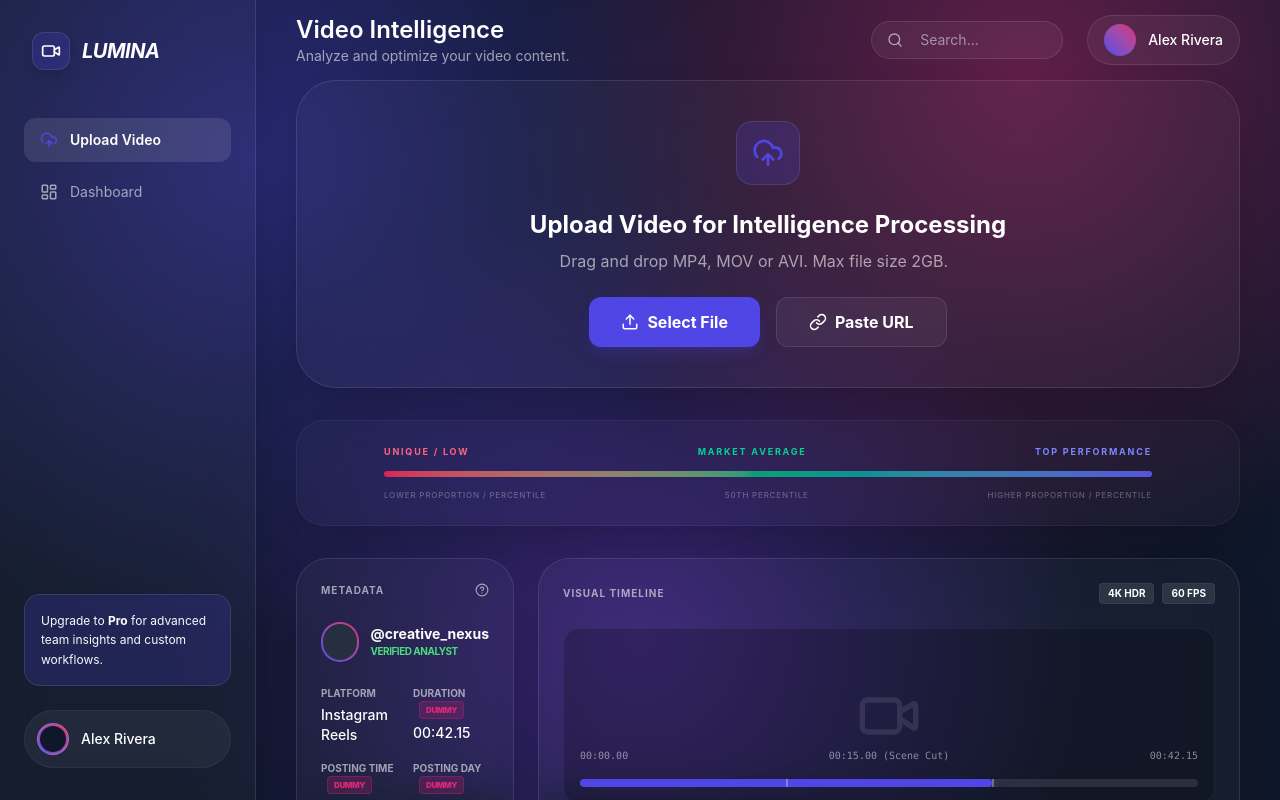
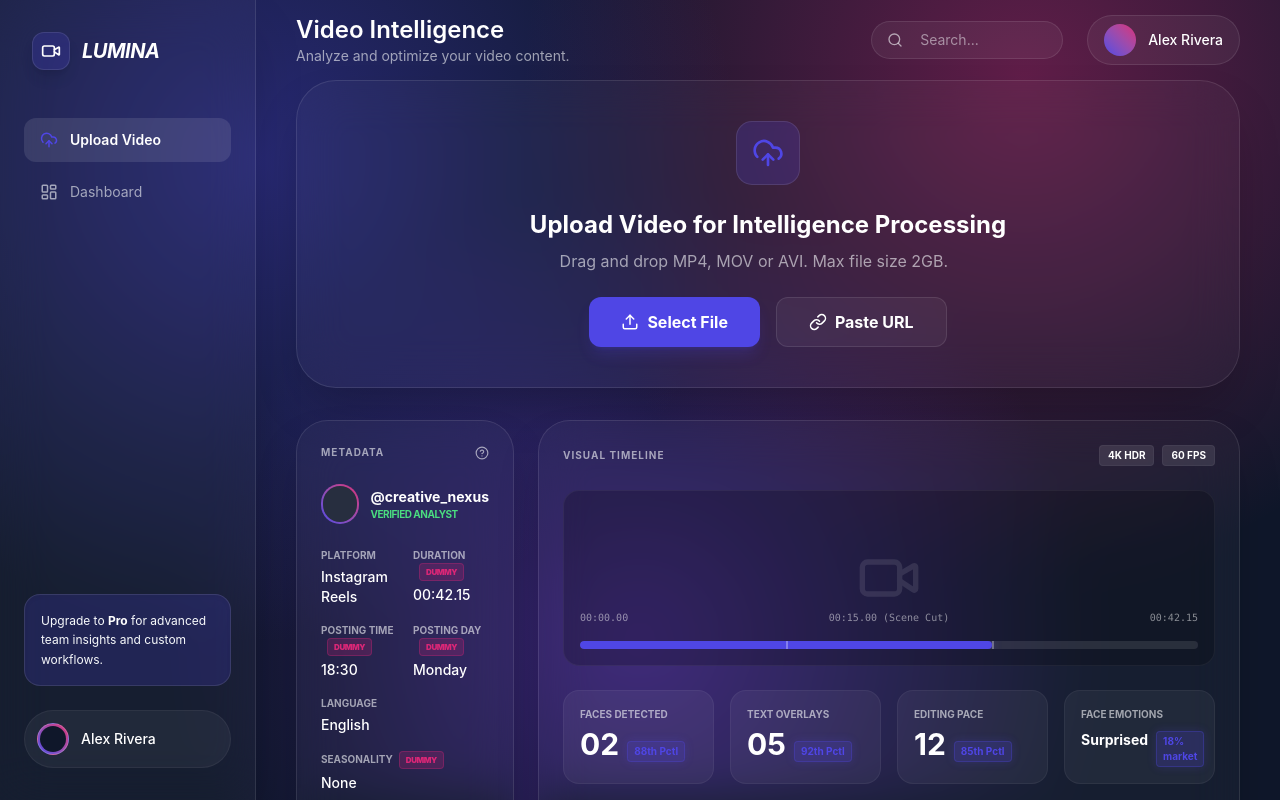
Before and after one commit to fathindifa26/frontend-content, a React (Vite) app: page / in a window 1280 px wide. Shown: the top 800 px of the page. Built offline with nearby package versions, Linux system fonts and the light colour scheme.

Commit message:
badge sudah benar

```diff
--- a/src/components/upload/ExplanationCard.tsx
+++ /dev/null
@@ -1,25 +0,0 @@
-import { Info, BarChart3, PieChart } from "lucide-react";
-
-export function ExplanationCard() {
-  return (
-    <div className="glass-panel p-6 rounded-[28px] border-white/5 bg-white/2 relative overflow-hidden">
-      <div className="max-w-3xl mx-auto space-y-3">
-        <div className="flex justify-between items-end text-[9px] font-bold uppercase tracking-[0.2em]">
-          <span className="text-rose-400">Unique / Low</span>
-          <span className="text-emerald-400">Market Average</span>
-          <span className="text-indigo-400">Top Performance</span>
-        </div>
-
-        <div className="relative h-1.5 w-full rounded-full bg-white/5 overflow-hidden">
-          <div className="absolute inset-0 bg-gradient-to-r from-rose-500 via-emerald-500 to-indigo-500 opacity-80" />
-        </div>
-
-        <div className="flex justify-between text-[8px] font-medium text-on-surface-variant/50 uppercase tracking-widest">
-          <span>Lower Proportion / Percentile</span>
-          <span>50th Percentile</span>
-          <span>Higher Proportion / Percentile</span>
-        </div>
-      </div>
-    </div>
-  );
-}
--- a/src/components/upload/TimelineCard.tsx
+++ b/src/components/upload/TimelineCard.tsx
@@ -9,21 +9,24 @@ export function TimelineCard({ data, market }: TimelineCardProps) {
   const visual = data || {};
   const m = market || {};
 
-  const getPercentileColor = (percentile: number | undefined) => {
-    // Default to average (Green) if data is missing for the "DUMMY" state
-    const p = percentile !== undefined && !isNaN(percentile) ? percentile : 60;
+  const getNumericColor = (percentile: number | undefined, fallback: number = 50) => {
+    const p = (percentile !== undefined && !isNaN(percentile)) ? percentile : fallback;
 
-    if (p >= 80) return "bg-indigo-500/20 text-indigo-400 border-indigo-500/30 shadow-[0_0_10px_rgba(99,102,241,0.2)]";
-    if (p >= 40) return "bg-emerald-500/20 text-emerald-400 border-emerald-500/30 shadow-[0_0_10px_rgba(16,185,129,0.2)]";
-    return "bg-rose-500/20 text-rose-400 border-rose-500/30 shadow-[0_0_10px_rgba(244,63,94,0.2)]";
+    if (p > 65) return "bg-primary/20 text-primary border-primary/30 shadow-[0_0_10px_rgba(79,70,229,0.2)]"; // Blue (Above Median)
+    if (p > 35) return "bg-success/20 text-success border-success/30 shadow-[0_0_10px_rgba(74,222,128,0.2)]"; // Green (Near Median)
+    return "bg-error/20 text-error border-error/30 shadow-[0_0_10px_rgba(248,113,113,0.2)]"; // Red (Below Median)
   };
 
-  const getProportionColor = (proportion: number | undefined) => {
-    const p = proportion !== undefined && !isNaN(proportion) ? proportion : 15;
+  const getCategoricalColor = (proportion: number | undefined, avgProportion: number | undefined, fallback: number = 15) => {
+    const p = (proportion !== undefined && !isNaN(proportion)) ? proportion : fallback;
+    const avg = (avgProportion !== undefined && !isNaN(avgProportion)) ? avgProportion : 15;
 
-    if (p >= 25) return "bg-indigo-500/20 text-indigo-400 border-indigo-500/30";
-    if (p >= 10) return "bg-emerald-500/20 text-emerald-400 border-emerald-500/30";
-    return "bg-rose-500/20 text-rose-400 border-rose-500/30";
+    // Green if significantly above average (> 120% of avg)
+    if (p > avg * 1.2) return "bg-success/20 text-success border-success/30 shadow-[0_0_10px_rgba(74,222,128,0.2)]";
+    // Blue if near average (80% - 120% of avg)
+    if (p > avg * 0.8) return "bg-primary/20 text-primary border-primary/30 shadow-[0_0_10px_rgba(79,70,229,0.2)]";
+    // Red if significantly below average (< 80% of avg)
+    return "bg-error/20 text-error border-error/30 shadow-[0_0_10px_rgba(248,113,113,0.2)]";
   };
 
   return (
@@ -60,8 +63,8 @@ export function TimelineCard({ data, market }: TimelineCardProps) {
           <p className="text-[10px] text-on-surface-variant uppercase font-bold mb-1">Faces Detected</p>
           <div className="flex items-baseline space-x-2">
             <p className="text-3xl font-bold text-white">{visual.face_present ?? "02"}</p>
-            <p className={`text-[10px] font-bold px-1.5 py-0.5 rounded border transition-colors ${getPercentileColor(m.face_present?.percentile ?? 88)}`}>
-              {m.face_present && !isNaN(m.face_present.percentile) ? `Top ${Math.round(100 - m.face_present.percentile)}%` : "Top 12%"}
+            <p className={`text-[10px] font-bold px-1.5 py-0.5 rounded border transition-colors ${getNumericColor(m.face_present?.percentile, 88)}`}>
+              {m.face_present && !isNaN(m.face_present.percentile) ? `${Math.round(m.face_present.percentile)}th Pctl` : "88th Pctl"}
             </p>
           </div>
         </div>
@@ -69,8 +72,8 @@ export function TimelineCard({ data, market }: TimelineCardProps) {
           <p className="text-[10px] text-on-surface-variant uppercase font-bold mb-1">Text Overlays</p>
           <div className="flex items-baseline space-x-2">
             <p className="text-3xl font-bold text-white">{visual.text_overlay_count ?? "05"}</p>
-            <p className={`text-[10px] font-bold px-1.5 py-0.5 rounded border transition-colors ${getPercentileColor(m.text_overlay_count?.percentile ?? 92)}`}>
-              {m.text_overlay_count && !isNaN(m.text_overlay_count.percentile) ? `Top ${Math.round(100 - m.text_overlay_count.percentile)}%` : "Top 8%"}
+            <p className={`text-[10px] font-bold px-1.5 py-0.5 rounded border transition-colors ${getNumericColor(m.text_overlay_count?.percentile, 92)}`}>
+              {m.text_overlay_count && !isNaN(m.text_overlay_count.percentile) ? `${Math.round(m.text_overlay_count.percentile)}th Pctl` : "92th Pctl"}
             </p>
           </div>
         </div>
@@ -78,8 +81,8 @@ export function TimelineCard({ data, market }: TimelineCardProps) {
           <p className="text-[10px] text-on-surface-variant uppercase font-bold mb-1">Editing Pace</p>
           <div className="flex items-baseline space-x-2">
             <p className="text-3xl font-bold text-white">{visual.scene_cut_estimate ?? "12"}</p>
-            <p className={`text-[10px] font-bold px-1.5 py-0.5 rounded border transition-colors ${getPercentileColor(m.scene_cut_estimate?.percentile ?? 85)}`}>
-              {m.scene_cut_estimate && !isNaN(m.scene_cut_estimate.percentile) ? `Top ${Math.round(100 - m.scene_cut_estimate.percentile)}%` : "Top 15%"}
+            <p className={`text-[10px] font-bold px-1.5 py-0.5 rounded border transition-colors ${getNumericColor(m.scene_cut_estimate?.percentile, 85)}`}>
+              {m.scene_cut_estimate && !isNaN(m.scene_cut_estimate.percentile) ? `${Math.round(m.scene_cut_estimate.percentile)}th Pctl` : "85th Pctl"}
             </p>
           </div>
         </div>
@@ -87,7 +90,7 @@ export function TimelineCard({ data, market }: TimelineCardProps) {
           <p className="text-[10px] text-on-surface-variant uppercase font-bold mb-1">Face Emotions</p>
           <div className="flex items-baseline space-x-2">
             <p className="text-sm font-bold text-white mt-1 capitalize">{visual.face_emotion || "Surprised"}</p>
-            <p className={`text-[10px] font-bold px-1.5 py-0.5 rounded border transition-colors ${getProportionColor(m.face_emotion?.proportion ?? 18)}`}>
+            <p className={`text-[10px] font-bold px-1.5 py-0.5 rounded border transition-colors ${getCategoricalColor(m.face_emotion?.proportion, m.face_emotion?.avg_proportion, 18)}`}>
               {m.face_emotion ? `${Math.round(m.face_emotion.proportion)}% market` : "18% market"}
             </p>
           </div>
--- a/src/components/views/UploadView.tsx
+++ b/src/components/views/UploadView.tsx
@@ -1,5 +1,4 @@
 import { UploadHeader } from "../upload/UploadHeader";
-import { ExplanationCard } from "../upload/ExplanationCard";
 import { MetadataCard } from "../upload/MetadataCard";
 import { TimelineCard } from "../upload/TimelineCard";
 import { AudioIntelligence } from "../upload/AudioIntelligence";
@@ -21,8 +20,6 @@ export function UploadView({ onUpload, isAnalyzing, data }: UploadViewProps) {
     <div className="space-y-8 animate-in fade-in duration-500">
       <UploadHeader onUpload={onUpload} isAnalyzing={isAnalyzing} />
 
-      <ExplanationCard />
-
       <div className="grid grid-cols-12 gap-6">
         <MetadataCard data={analysis} />
         <TimelineCard data={analysis.visual} market={market.positioning} />
```
